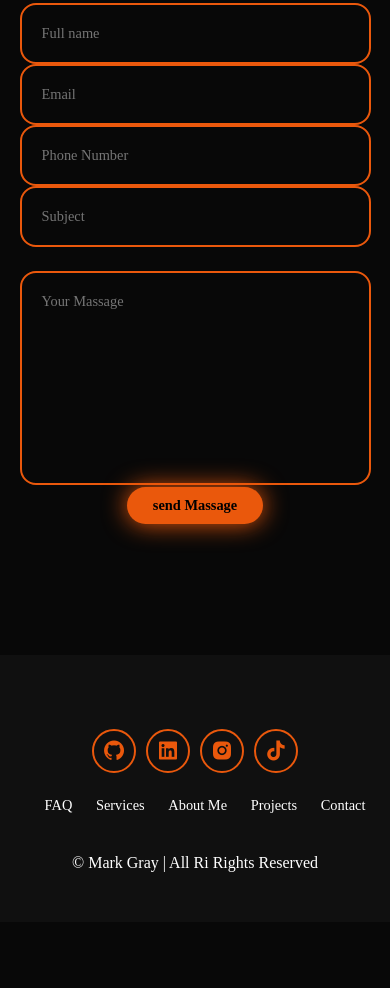
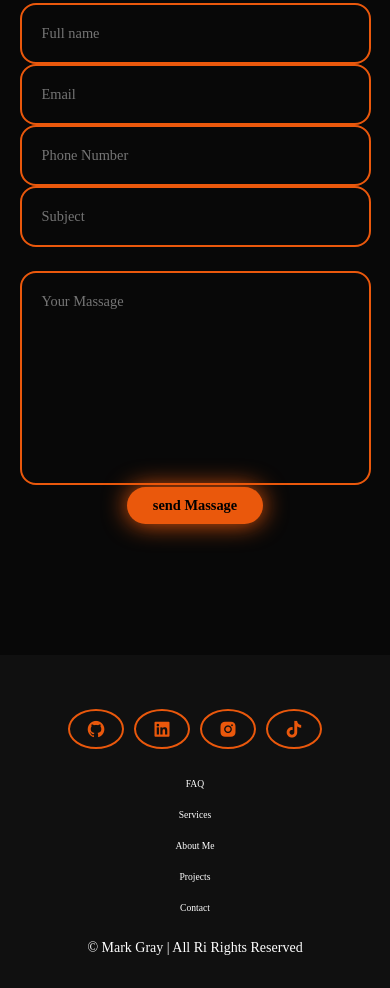
Before and after one commit to adiilham01/adiilham-portofolio, a plain HTML site: page index.html in a window 390 px wide. Shown: the part 5949-6937 px from the top of the page. Before the commit the page ends 6871 px from the top, so only its background shows below. Drawn offline with nearby package versions, Linux system fonts and the light colour scheme.

Commit message:
Update style.css 5
footer

```diff
--- a/style.css
+++ b/style.css
@@ -517,3 +517,82 @@ text-align: center;
     max-width: 200px;
   }
 }
+
+/* FOOTER DASAR (yang kamu sudah punya) */
+.footer{
+  background-color: var(--second-bg-color);
+  padding: 50px 0;
+}
+
+.footer .social-icon{
+  text-align: center;
+}
+
+.footer ul{
+  text-align: center;
+  font-size: 1.8rem;
+}
+
+.footer ul li{
+  display: inline-block;
+  margin-left: 20px;
+}
+
+.footer ul li a{
+  color: white;
+  border-bottom: 3px solid transparent;
+  transition: 0.3s ease-in-out;
+}
+
+.footer ul li a:hover{
+  border-bottom: 3px solid var(--main-color);
+}
+
+.footer .copyright{
+  text-align: center;
+  margin-top: 40px;
+  font-size: 16px;
+}
+
+
+/* ===============================
+   RESPONSIVE FOOTER UNTUK HP
+================================ */
+@media (max-width: 768px) {
+  .footer {
+    padding: 30px 10px;
+  }
+
+  .footer ul {
+    display: flex;
+    flex-direction: column; /* jadi vertikal */
+    align-items: center;
+    gap: 10px;
+    font-size: 1.4rem;
+  }
+
+  .footer ul li {
+    margin: 5px 0;
+  }
+
+  .footer .social-icon i {
+    font-size: 24px; /* kecilkan ikon */
+    margin: 0 8px;
+  }
+
+  .footer .copyright {
+    font-size: 14px;
+    margin-top: 20px;
+    line-height: 1.4;
+  }
+}
+
+@media (max-width: 480px) {
+  .footer ul {
+    font-size: 1.2rem;
+  }
+
+  .footer .social-icon i {
+    font-size: 20px;
+  }
+}
```
